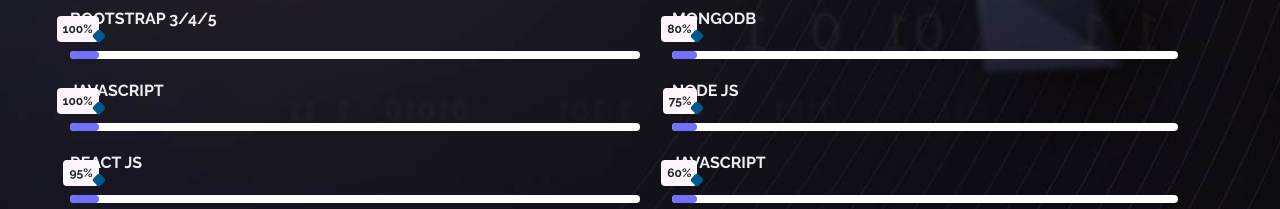
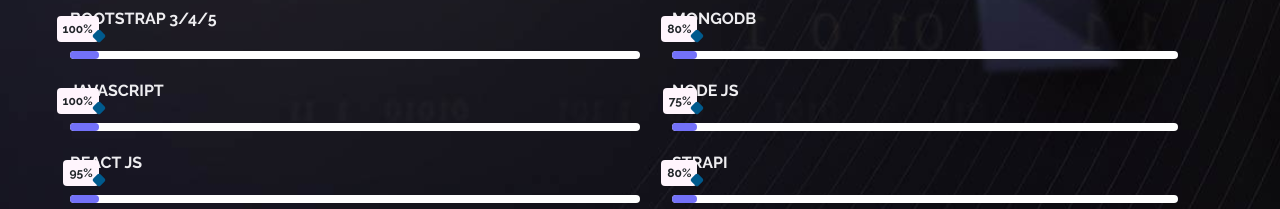
Before and after one commit to secret-glimmer/example-web-portfolio, a React (Vite) app: page / in a window 1280 px wide. Shown: the part 2828-3037 px from the top of the page. Built offline with nearby package versions, Linux system fonts and the light colour scheme.

Commit message:
some changes

```diff
--- a/src/components/Skills.jsx
+++ b/src/components/Skills.jsx
@@ -126,12 +126,12 @@
                   </div>
                 </div>
                 <div className="skill">
-                  <div className="skill-name">Javascript</div>
+                  <div className="skill-name">Strapi</div>
                   <div className="skill-bar">
                     <div
                       className="skill-percentage"
-                      per="60%"
-                      style={{ maxWidth: "65%" }}
+                      per="80%"
+                      style={{ maxWidth: "80%" }}
                     ></div>
                   </div>
                 </div>
```
